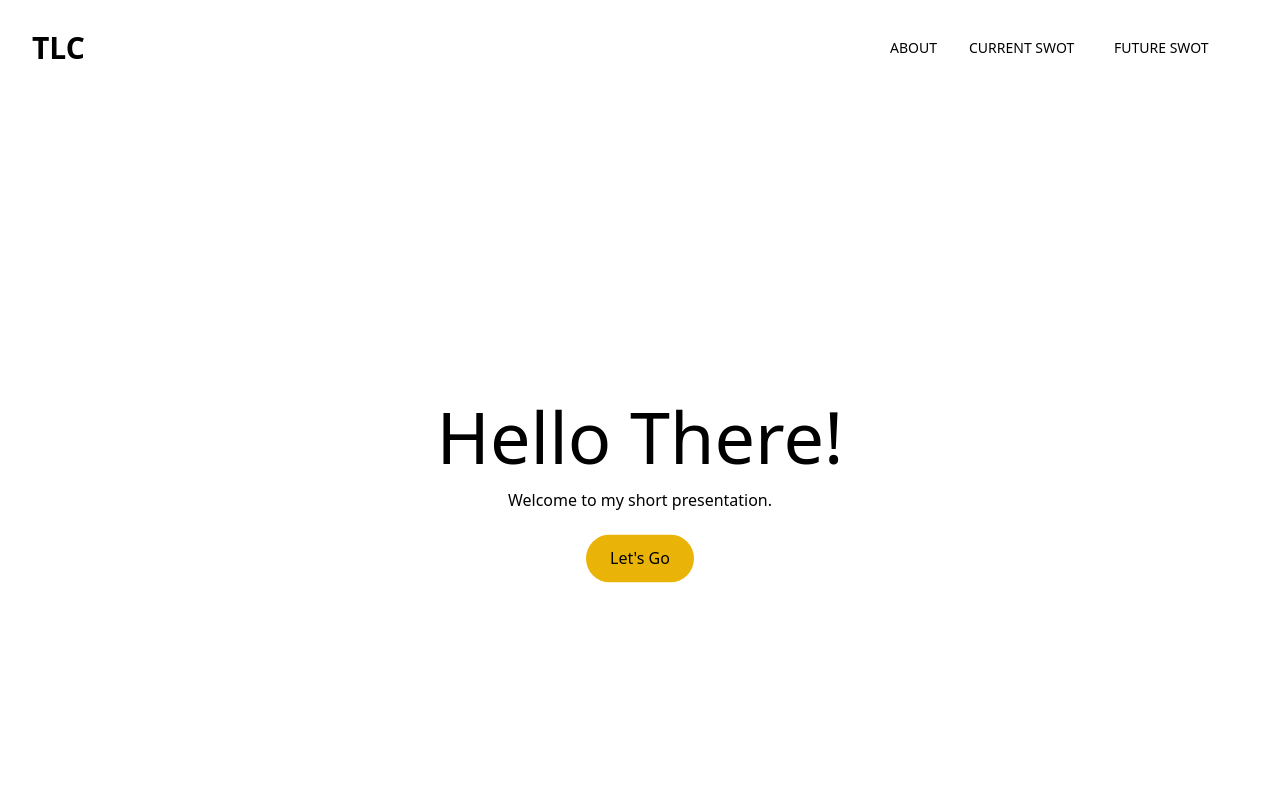
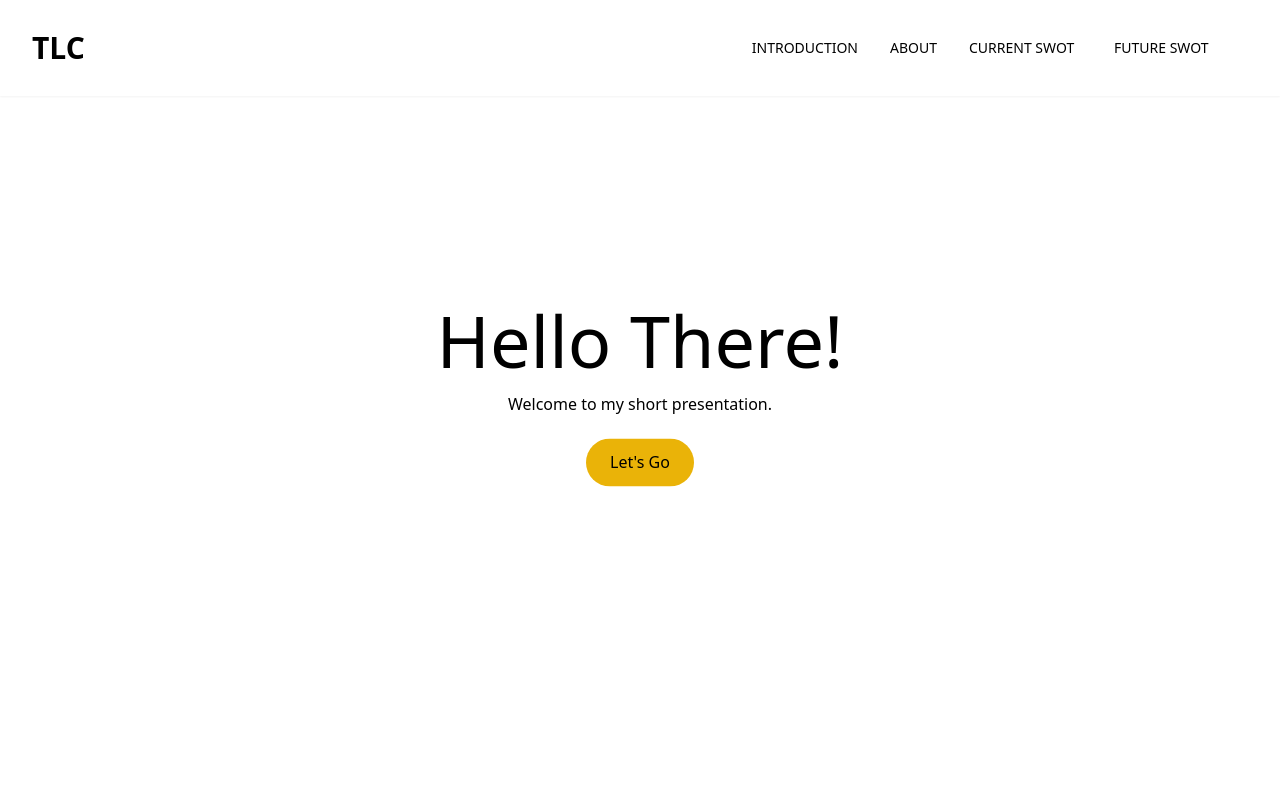
Before and after one commit to tlchambers/prostate-canceruk-presentation, a React (Create React App) app: page / in a window 1280 px wide. Shown: the top 800 px of the page. Built offline with nearby package versions, Linux system fonts and the light colour scheme.

Commit message:
added intro and fixed navbar to top

```diff
--- a/src/components/Navbar.jsx
+++ b/src/components/Navbar.jsx
@@ -9,9 +9,10 @@ function Navbar() {
 	};
 
 	return (
-		<header className="flex justify-between items-center h-24 mx-auto px-8 shadow-sm">
+		<header className="fixed flex justify-between items-center w-full h-24 mx-auto px-8 shadow-sm bg-white z-10">
 			<h1 className="w-full text-3xl font-bold">TLC</h1>
 			<ul className="hidden md:flex uppercase text-sm">
+				<li className="p-4">Introduction</li>
 				<li className="p-4">About</li>
 				<li className="p-4 w-[145px]">Current SWOT</li>
 				<li className="p-4 w-[150px]">Future SWOT</li>
@@ -28,6 +29,7 @@ function Navbar() {
 			>
 				<h1 className="p-6 w-full text-3xl font-bold text-center">TLC</h1>
 				<ul className="pt-4 uppercase ">
+					<li className="p-4 border-b border-gray-300">Introduction</li>
 					<li className="p-4 border-b border-gray-300">About</li>
 					<li className="p-4 border-b border-gray-300">Current SWOT</li>
 					<li className="p-4">Future SWOT</li>
```
